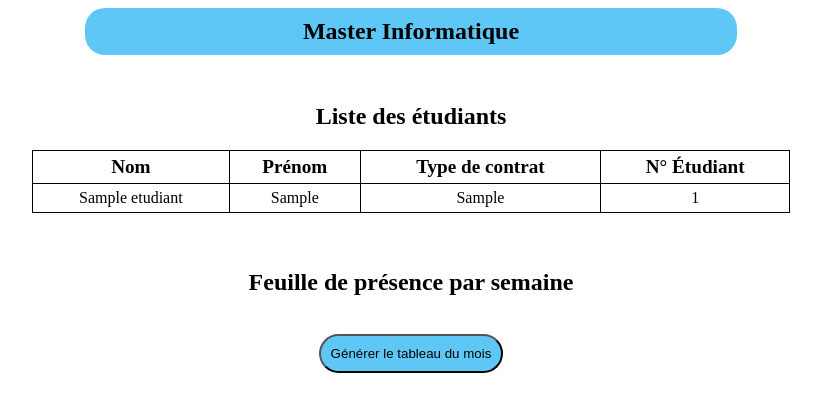
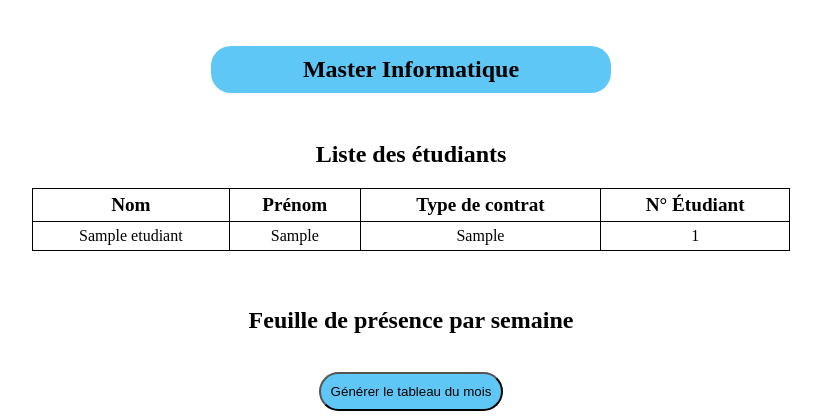
Before and after one commit to PazIExplorer/TeamRVBS, a Flask app: page /pageGenerale in a window 1280 px wide. Shown: the part 60-480 px from the top of the page, without its empty margins (229-1050 px from the left). Run offline with Flask 2, Linux system fonts and the light colour scheme; tables that the repository leaves empty hold one stand-in row (values such as "Sample post"); some libraries are stand-ins or nearby versions.

Commit message:
petit modif du css

```diff
--- a/app/static/css/styleGenerale.css
+++ b/app/static/css/styleGenerale.css
@@ -9,9 +9,9 @@ h1, h2{
     background-color: #5fc7f6;
     text-align: center;
     margin: auto;
-    width: 50%;
+    width: 30%;
     padding: 10px;
-    margin-top: 10px;
+    margin-top: 2em;
     margin-bottom: 10px;
     font-size: 1.5em;
     font-weight: bold;
--- a/app/templates/choixFiliere.html
+++ b/app/templates/choixFiliere.html
@@ -16,13 +16,8 @@ $(function(){
 <body>
   {% include 'header.html' %}
 
-<<<<<<< HEAD
   <h1 id="titre">Choix du master</h1>
-  <form action="pageGenerale.html" method="POST">
-=======
-  <h1>Choix du master</h1>
   <form action="pageGenerale" method="GET">
->>>>>>> 0ad7adddcbf3fad7394d3e4145381437be31878f
     <input class="button" type="submit" value="Informatique">
     <br>
     <input class="button" type="submit" value="Mathématiques et applications">
```
